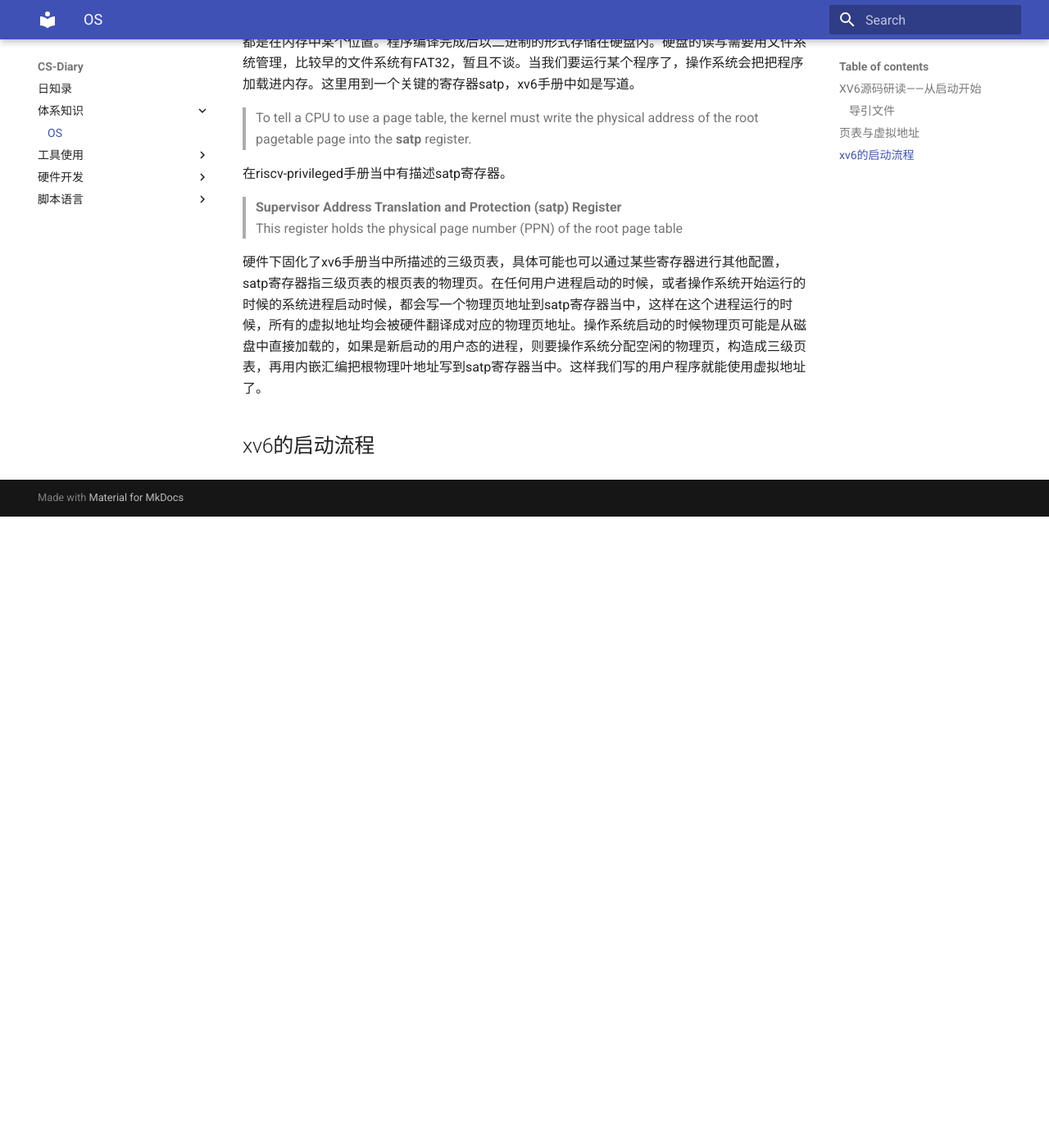
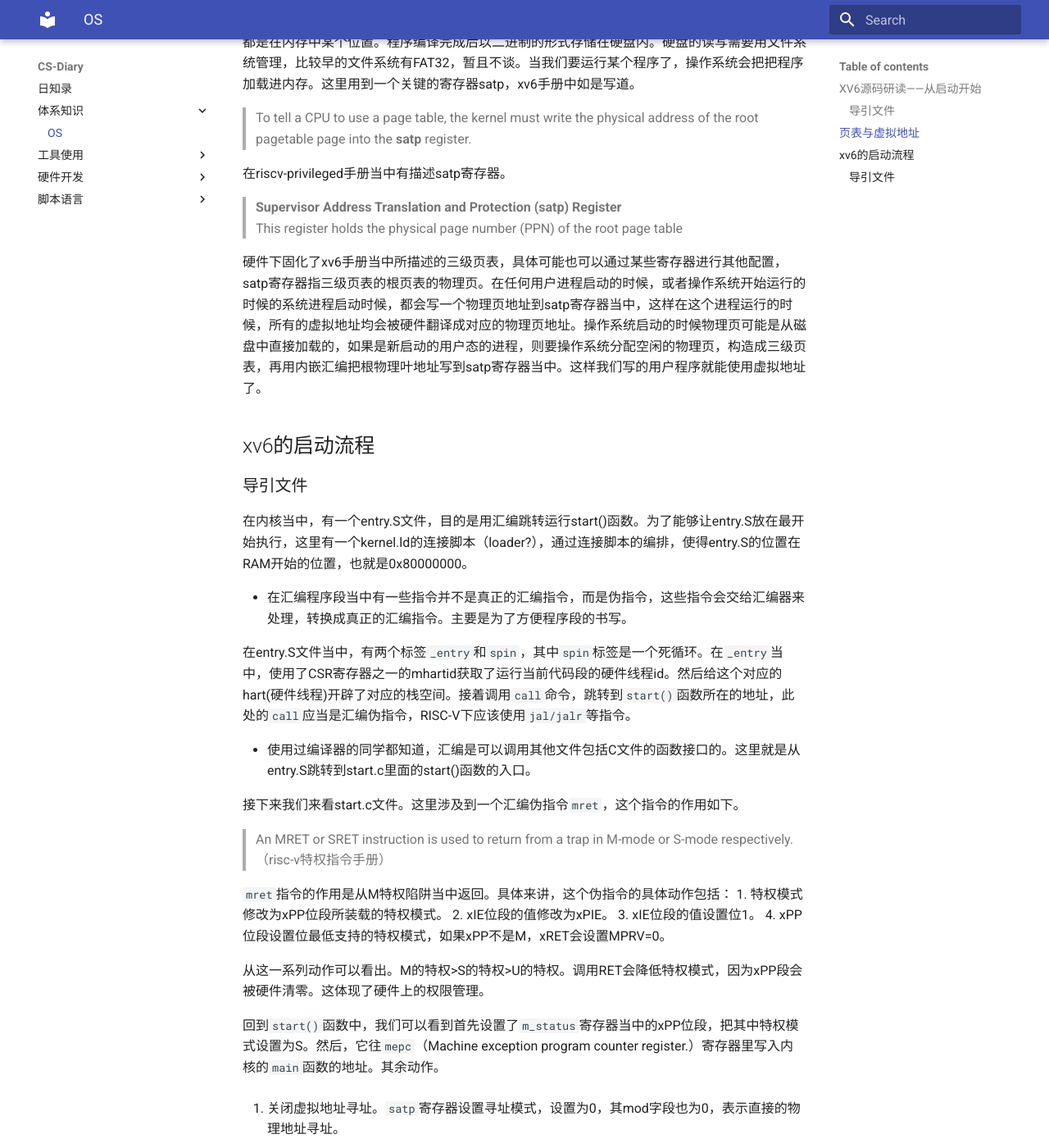
Before and after one commit to hardstone19937/hardstone19937.github.io, an MkDocs documentation site: the page built from docs/体系知识/OS.md, in a window 1280 px wide and 1400 px high, scrolled down 3403 px. Shown: the whole window at 82% size. Built offline with MkDocs 1.6.1 and Material for MkDocs 9.7.7, drawn with Linux system fonts in a browser that asks for light colours; before the commit the page ends 4033 px from its top, so only the background shows below that; some of the changed text lies outside the part shown.

Commit message:
添加了xv6的启动流程

```diff
--- a/docs/体系知识/OS.md
+++ b/docs/体系知识/OS.md
@@ -138,3 +138,51 @@ ELF Header:
 硬件下固化了xv6手册当中所描述的三级页表，具体可能也可以通过某些寄存器进行其他配置，satp寄存器指三级页表的根页表的物理页。在任何用户进程启动的时候，或者操作系统开始运行的时候的系统进程启动时候，都会写一个物理页地址到satp寄存器当中，这样在这个进程运行的时候，所有的虚拟地址均会被硬件翻译成对应的物理页地址。操作系统启动的时候物理页可能是从磁盘中直接加载的，如果是新启动的用户态的进程，则要操作系统分配空闲的物理页，构造成三级页表，再用内嵌汇编把根物理叶地址写到satp寄存器当中。这样我们写的用户程序就能使用虚拟地址了。
 
 ## xv6的启动流程
+
+### 导引文件
+
+在内核当中，有一个entry.S文件，目的是用汇编跳转运行start()函数。为了能够让entry.S放在最开始执行，这里有一个kernel.ld的连接脚本（loader?），通过连接脚本的编排，使得entry.S的位置在RAM开始的位置，也就是0x80000000。
+
+- 在汇编程序段当中有一些指令并不是真正的汇编指令，而是伪指令，这些指令会交给汇编器来处理，转换成真正的汇编指令。主要是为了方便程序段的书写。
+
+在entry.S文件当中，有两个标签`_entry`和`spin`，其中`spin`标签是一个死循环。在`_entry`当中，使用了CSR寄存器之一的mhartid获取了运行当前代码段的硬件线程id。然后给这个对应的hart(硬件线程)开辟了对应的栈空间。接着调用`call`命令，跳转到`start()`函数所在的地址，此处的`call`应当是汇编伪指令，RISC-V下应该使用`jal/jalr`等指令。
+
+- 使用过编译器的同学都知道，汇编是可以调用其他文件包括C文件的函数接口的。这里就是从entry.S跳转到start.c里面的start()函数的入口。
+
+接下来我们来看start.c文件。这里涉及到一个汇编伪指令`mret`，这个指令的作用如下。
+
+> An MRET or SRET instruction is used to return from a trap in M-mode or S-mode respectively.（risc-v特权指令手册）
+
+`mret`指令的作用是从M特权陷阱当中返回。具体来讲，这个伪指令的具体动作包括：
+1. 特权模式修改为xPP位段所装载的特权模式。
+2. xIE位段的值修改为xPIE。
+3. xIE位段的值设置位1。
+4. xPP位段设置位最低支持的特权模式，如果xPP不是M，xRET会设置MPRV=0。
+
+从这一系列动作可以看出。M的特权>S的特权>U的特权。调用RET会降低特权模式，因为xPP段会被硬件清零。这体现了硬件上的权限管理。
+
+回到`start()`函数中，我们可以看到首先设置了`m_status`寄存器当中的xPP位段，把其中特权模式设置为S。然后，它往`mepc`（Machine exception program counter register.）寄存器里写入内核的`main`函数的地址。其余动作。
+
+1. 关闭虚拟地址寻址。`satp`寄存器设置寻址模式，设置为0，其mod字段也为0，表示直接的物理地址寻址。
+
+2. 设置`medeleg`和`mideleg`寄存器，授予S模式全部的陷阱和异常异常。
+
+3. 设置`sie`寄存器，使能S模式外设，时钟，软件中断。
+
+4. 设置`pmpaddr0`和`pmpcfg`寄存器，使得S模式能够访问所有的地址空间
+
+5. 如下
+
+调用了`timerinit`函数。在`timerinit`函数当中设置一些关于时钟中断的寄存器。
+
+首先计算当前硬件线程的CLINT中断地址，然后将配置时钟的数据，写到某个数据区域当中，再把数据区域的指针记录到特权模式的临时寄存器`mscratch`当中，方便后续再`timervec`程序段当中使用。
+
+设置`mtvec`寄存器，配置陷阱中断基地址。指向`timervec`程序段。在这个程序段当中，使用`mscratch`寄存器当中的数据，根据设置的时间间隔，设置下一个时钟中断的时机，安排S模式的软件中断，在时钟中断服务函数之后，这里使用了`sip`寄存器( Supervisor interrupt-pending register)。返回。
+
+然后使能当前硬件线程全局中断，使能机器中断。
+
+6. 最后把硬件线程id保存在这个cpu的tp寄存器当中。
+
+接下来就是最上面提到的`mret`了，从当前特权陷阱中返回，硬件自动切换特权模式从M到S，而且触发硬件自动恢复现场的特性，把先前写在`mepc`寄存器中`main`函数的地址，赋值给`pc`寄存器。
+
+至此，程序以特权模式S，或者说内核态，运行`kernel`。
```
Also changed, not shown: docs/工具使用/Vim.md (+2 -0 lines), docs/硬件开发/STM32.md (added, +5 -0 lines), docs/脚本语言/bash.md (deleted, +0 -1 lines).
